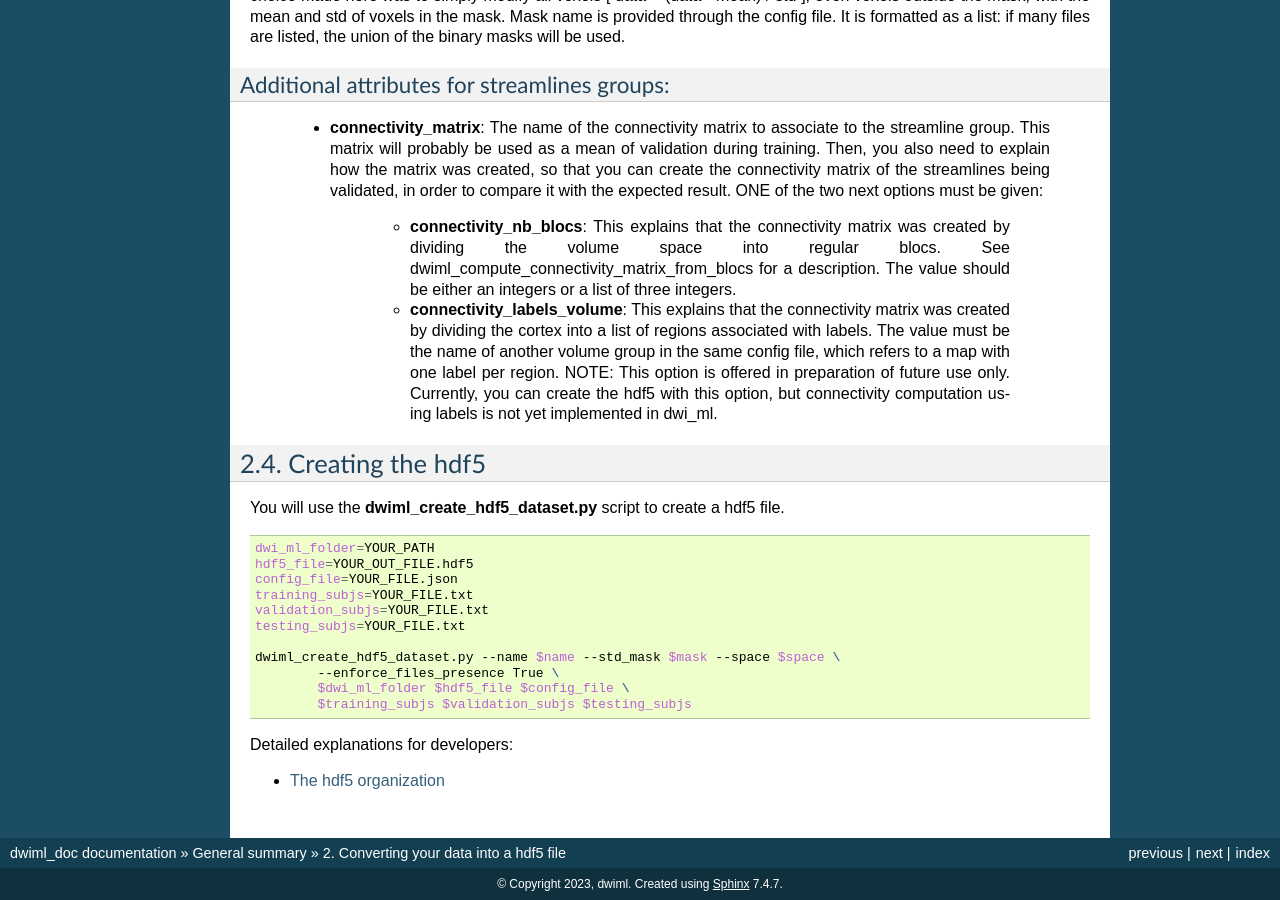
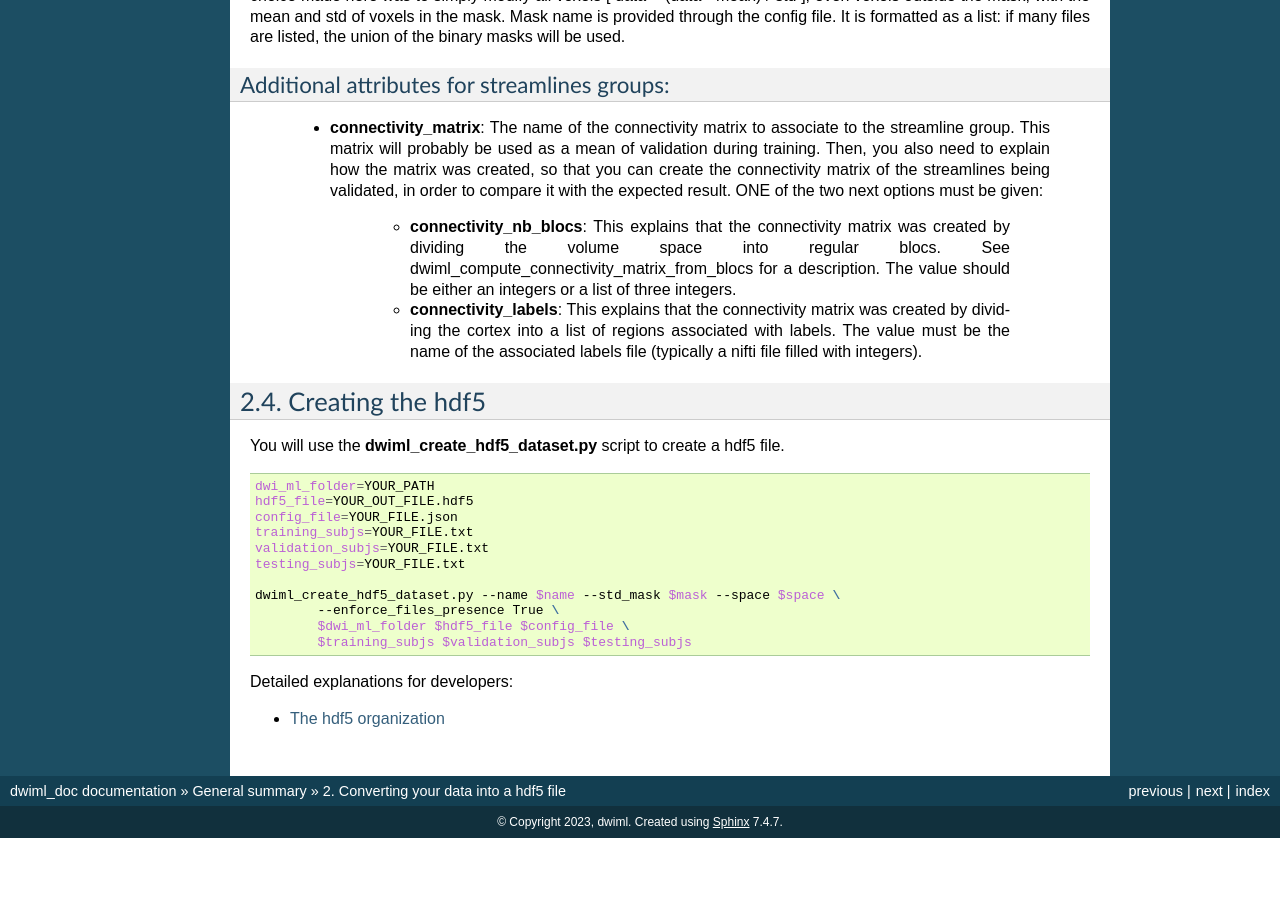
Before and after one commit to scil-vital/dwi_ml, a Sphinx documentation site: the page built from source/2_A_creating_the_hdf5.rst, in a window 1280 px wide and 900 px high, scrolled down 2636 px. Built offline with Sphinx 7.4.7, drawn with Linux system fonts in a browser that asks for light colours; after the commit the page ends 3474 px from its top, so only the background shows below that; some of the changed text lies outside the part shown.

Commit message:
Create hdf5: add connectivity labels volume

```diff
--- a/source/2_A_creating_the_hdf5.rst
+++ b/source/2_A_creating_the_hdf5.rst
@@ -136,7 +136,7 @@ Additional attributes for streamlines groups:
     - **connectivity_matrix**: The name of the connectivity matrix to associate to the streamline group. This matrix will probably be used as a mean of validation during training. Then, you also need to explain how the matrix was created, so that you can create the connectivity matrix of the streamlines being validated, in order to compare it with the expected result. ONE of the two next options must be given:
 
         - **connectivity_nb_blocs**: This explains that the connectivity matrix was created by dividing the volume space into regular blocs. See dwiml_compute_connectivity_matrix_from_blocs for a description. The value should be either an integers or a list of three integers.
-        - **connectivity_labels_volume**: This explains that the connectivity matrix was created by dividing the cortex into a list of regions associated with labels. The value must be the name of another volume group in the same config file, which refers to a map with one label per region. NOTE: This option is offered in preparation of future use only. Currently, you can create the hdf5 with this option, but connectivity computation using labels is not yet implemented in dwi_ml.
+        - **connectivity_labels**: This explains that the connectivity matrix was created by dividing the cortex into a list of regions associated with labels. The value must be the name of the associated labels file (typically a nifti file filled with integers).
 
 2.4. Creating the hdf5
 **********************
```
Also changed, not shown: other parts of source/2_A_creating_the_hdf5.rst (+1 -1 lines), 1 other file.
